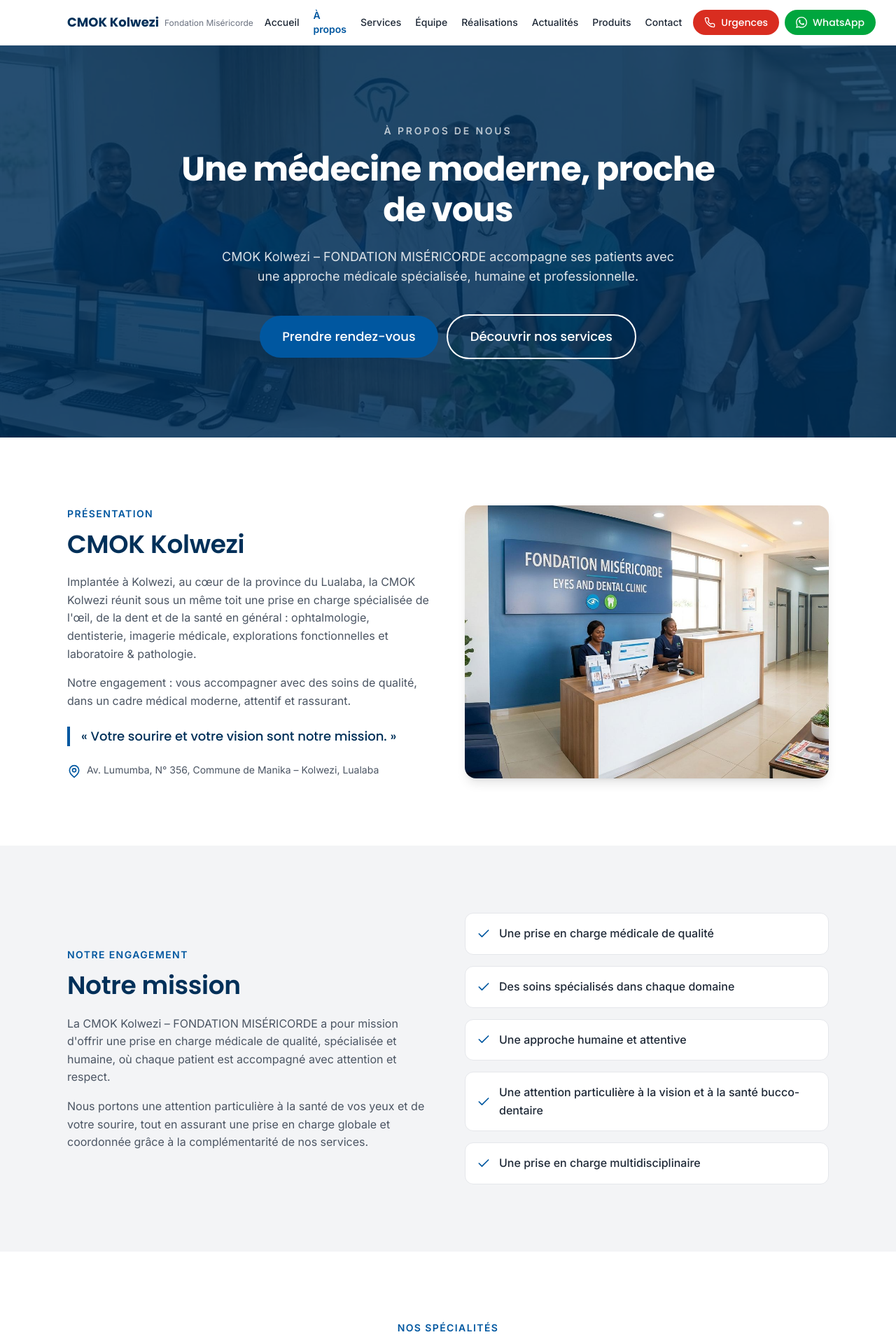
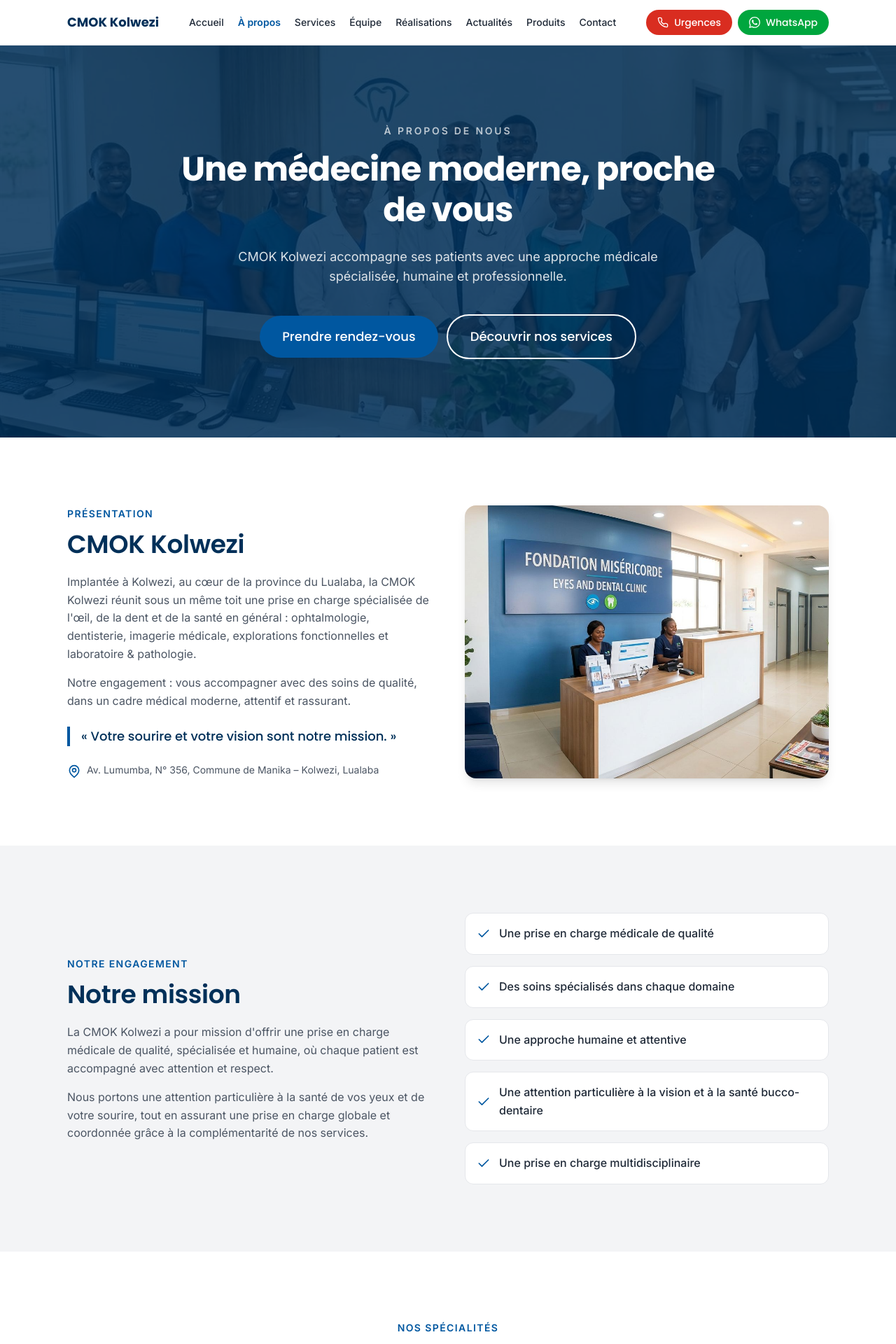
Before and after one commit to martinmic338-stack/clinic, a React (Vite) app: page /a-propos in a window 1280 px wide. Shown: the top 1920 px of the page at 70% size. Built offline with nearby package versions, Linux system fonts and the light colour scheme.

Commit message:
Retire la mention Fondation Miséricorde et harmonise la marque CMOK Kolwezi

```diff
--- a/src/components/Footer.tsx
+++ b/src/components/Footer.tsx
@@ -11,7 +11,6 @@
             <h3 className="font-display text-xl font-bold text-white">
               CMOK Kolwezi
             </h3>
-            <p className="mt-1 text-sm font-medium text-white/60">FONDATION MISÉRICORDE</p>
             <p className="mt-4 text-sm leading-relaxed text-white/70">
               Votre sourire et votre vision sont notre mission.
             </p>
@@ -68,7 +67,7 @@
       {/* Bottom bar */}
       <div className="border-t border-white/10">
         <div className="section-narrow flex flex-col items-center justify-between gap-2 pt-4 pb-20 text-xs text-white/50 sm:flex-row xl:pb-4">
-          <p>&copy; {new Date().getFullYear()} CMOK Kolwezi – Fondation Miséricorde — Designed by OPTIMUS</p>
+          <p>&copy; {new Date().getFullYear()} CMOK Kolwezi — Designed by OPTIMUS</p>
           <div className="flex gap-4">
             <Link to="/mentions-legales" className="hover:text-white/80">Mentions légales</Link>
             <Link to="/confidentialite" className="hover:text-white/80">Confidentialité</Link>
--- a/src/components/Header.tsx
+++ b/src/components/Header.tsx
@@ -27,9 +27,6 @@
           <Link to="/" className="flex shrink-0 items-center gap-2">
             <span className="font-display text-lg font-bold leading-tight text-primary-darker">
               CMOK Kolwezi
-            </span>
-            <span className="hidden text-xs leading-tight text-mist sm:block">
-              Fondation Miséricorde
             </span>
           </Link>
 
--- a/src/data/clinic.ts
+++ b/src/data/clinic.ts
@@ -4,7 +4,6 @@
  */
 export const CLINIC = {
   name: 'CMOK Kolwezi',
-  organization: 'FONDATION MISÉRICORDE',
   slogan: 'Votre sourire et votre vision sont notre mission.',
   address: 'Av. Lumumba, N° 356, Commune de Manika – Kolwezi, Lualaba',
 
--- a/src/data/seo.ts
+++ b/src/data/seo.ts
@@ -5,7 +5,6 @@
  */
 export const SITE = {
   name: 'CMOK Kolwezi',
-  organization: 'FONDATION MISÉRICORDE',
   /** Domaine réel à renseigner avant publication */
   url: 'https://eyedental-kolwezi.org',
   defaultTitle:
@@ -88,7 +87,7 @@
   '/mentions-legales': {
     title: 'Mentions légales — CMOK Kolwezi',
     description:
-      'Mentions légales du site d’CMOK Kolwezi, Fondation Miséricorde.',
+      'Mentions légales du site de CMOK Kolwezi.',
   },
   '/confidentialite': {
     title: 'Politique de confidentialité — CMOK Kolwezi',
--- a/src/index.css
+++ b/src/index.css
@@ -1,7 +1,7 @@
 @import "tailwindcss";
 
 /* =========================================================================
-   CMOK Kolwezi – FONDATION MISÉRICORDE
+   CMOK Kolwezi
    Système de design global (base visuelle pour tout le site)
    ========================================================================= */
 
--- a/src/pages/About.tsx
+++ b/src/pages/About.tsx
@@ -59,7 +59,7 @@
           Une médecine moderne, proche de vous
         </h1>
         <p className="mx-auto mt-6 max-w-2xl text-lg text-white/85">
-          {CLINIC.name} – {CLINIC.organization} accompagne ses patients avec une approche
+          {CLINIC.name} accompagne ses patients avec une approche
           médicale spécialisée, humaine et professionnelle.
         </p>
         <div className="mt-10 flex flex-wrap items-center justify-center gap-3">
@@ -141,7 +141,7 @@
             <p className="section-eyebrow">Notre engagement</p>
             <h2 className="section-title">Notre mission</h2>
             <p className="mt-5">
-              La {CLINIC.name} – {CLINIC.organization} a pour mission d'offrir une prise en
+              La {CLINIC.name} a pour mission d'offrir une prise en
               charge médicale de qualité, spécialisée et humaine, où chaque patient est
               accompagné avec attention et respect.
             </p>
--- a/src/pages/Achievements.tsx
+++ b/src/pages/Achievements.tsx
@@ -23,7 +23,7 @@
       <PageHero
         eyebrow="Réalisations"
         title="Notre expertise en action"
-        intro="Bilan des actions et travaux menés par la clinique et la Fondation Miséricorde."
+        intro="Bilan des actions et travaux menés par la clinique."
       />
 
       <section className="section pt-0">
--- a/src/pages/Home.tsx
+++ b/src/pages/Home.tsx
@@ -57,9 +57,6 @@
       />
       <div className="absolute inset-0 bg-primary-darker/85" />
       <div className="section-narrow relative text-center text-white">
-        <p className="text-sm font-semibold uppercase tracking-[0.2em] text-white/70">
-          {CLINIC.organization}
-        </p>
         <h1 className="mx-auto mt-4 max-w-3xl text-white">
           {CLINIC.slogan}
         </h1>
@@ -162,8 +159,8 @@
           <p className="section-eyebrow">La clinique</p>
           <h2 className="section-title">Une médecine moderne, proche de vous</h2>
           <p className="mt-5 text-lg text-slate">
-            CMOK Kolwezi est une initiative de la Fondation Miséricorde,
-            dédiée à une prise en charge médicale de qualité au cœur de Kolwezi.
+            CMOK Kolwezi est une clinique dédiée à une prise en charge
+            médicale de qualité au cœur de Kolwezi.
           </p>
           <p className="mt-3">
             Des spécialités complémentaires — de l’ophtalmologie à la dentisterie,
```
Also changed, not shown: public/robots.txt, 2 other files (tests, documents, lock files or other folders).
